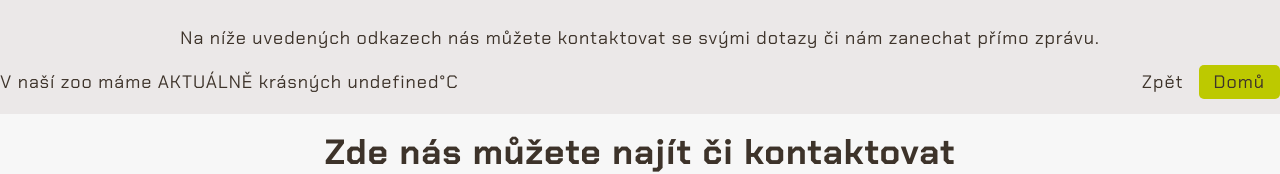
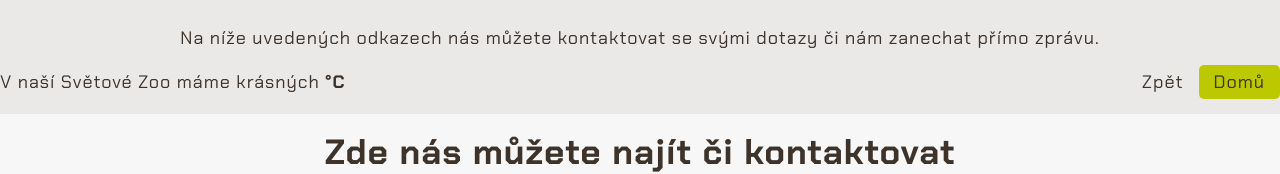
Before and after one commit to KarelStastny/React-Zoo-Web, a React (Create React App) app: page /kontakt in a window 1280 px wide. Shown: the part 262-436 px from the top of the page. Built offline with nearby package versions, Linux system fonts and the light colour scheme; no server answers.

Commit message:
Konečně zprovozněna Api na počasí, opravena chyba

```diff
--- a/src/components/Navbar.js
+++ b/src/components/Navbar.js
@@ -67,7 +67,7 @@ const Navbar = () => {
                         <li><NavLink to="/kariera" >Kariéra</NavLink></li>
                         <li><NavLink to="/zamestnanci" >Zaměstnanci</NavLink></li>
                         <li><NavLink to="/mapa" >Mapa</NavLink></li>
-                        <li><NavLink to="/databaze" >Databaze</NavLink></li>
+                        <li><NavLink to="/databaze" >Zoo v číslech</NavLink></li>
                     </ul>
                 </div>
 
--- a/src/components/Weather.js
+++ b/src/components/Weather.js
@@ -1,4 +1,3 @@
-import "./Weather.scss"
 import React, { useEffect } from 'react'
 import { useState } from "react"
 
@@ -8,20 +7,20 @@ const urlWeather = "https://api.openweathermap.org/data/2.5/weather?units=metric
 // Funuje jméno ale má pak problémnačíst teplotu proč?
 
 const Weather = () => {
-const [weather, setWeather] = useState("")
+  const [temperature, setTemperature] = useState("");
 
 useEffect( () =>{
     fetch(urlWeather)
     .then( (res) => res.json())
     .then( (result) =>{
-        setWeather(result)
+        setTemperature(result.main.temp)
     })
-},[])
+},[temperature])
 
 
 
-  return <div >
-    <p>{`V naší zoo máme AKTUÁLNĚ krásných ${weather.name}°C`}</p>
+  return <div className="weather-component" >
+    <p>V naší Světové Zoo máme krásných <span style={{fontWeight:"900"}}>{temperature} °C</span></p>
   </div>
 }
 
--- a/src/components/Weather.scss
+++ /dev/null
@@ -1,2 +0,0 @@
-@import "../mixins.scss";
-@import "../variables.scss";
```
